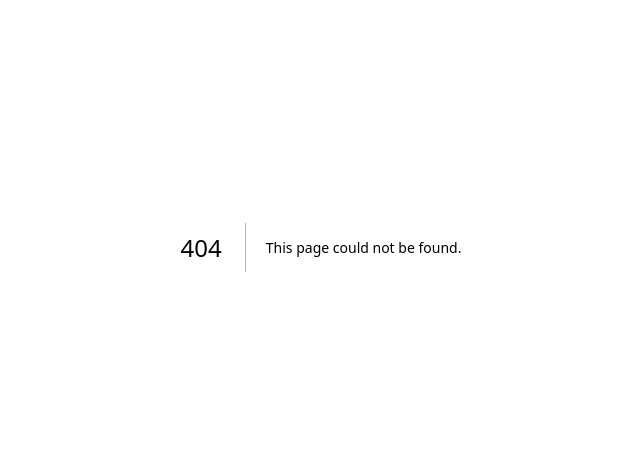
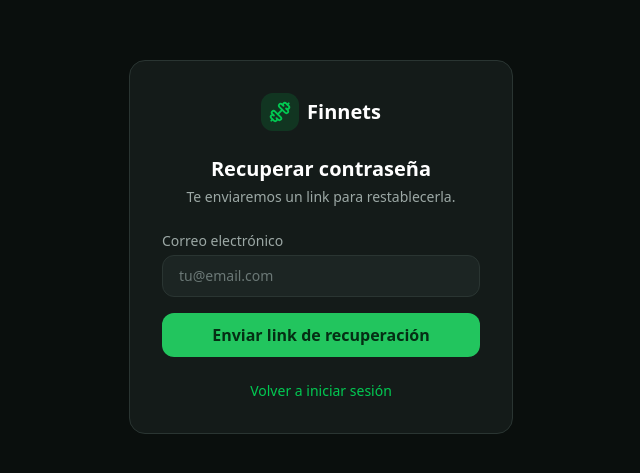
Before and after one commit to Cristianriosrivas/fitnnets, a Next.js app: page /forgot-password in a window 1280 px wide. Before the commit this address had no page. Shown: the part 153-626 px from the top of the page, without its empty margins (319-959 px from the left). Built offline with nearby package versions, Linux system fonts and the light colour scheme; no server answers.

Commit message:
Add files via upload

```diff
--- /dev/null
+++ b/src/app/forgot-password/page.tsx
@@ -0,0 +1,99 @@
+'use client'
+
+import { useState } from 'react'
+import { createClient } from '@/core/supabase/client'
+import { Dumbbell } from 'lucide-react'
+
+export default function ForgotPasswordPage() {
+  const supabase = createClient()
+  const [email, setEmail] = useState('')
+  const [loading, setLoading] = useState(false)
+  const [sent, setSent] = useState(false)
+  const [error, setError] = useState('')
+
+  const handleSubmit = async (e: React.FormEvent) => {
+    e.preventDefault()
+    setLoading(true)
+    setError('')
+
+    const { error: resetError } = await supabase.auth.resetPasswordForEmail(email, {
+      redirectTo: `${window.location.origin}/reset-password`,
+    })
+
+    if (resetError) {
+      setError(resetError.message)
+      setLoading(false)
+      return
+    }
+
+    setSent(true)
+    setLoading(false)
+  }
+
+  return (
+    <div className="min-h-screen flex items-center justify-center bg-[#0a0f0d] px-4">
+      <div className="w-full max-w-sm card-dark p-8">
+        <div className="flex items-center justify-center gap-2 mb-6">
+          <div className="bg-green-500/15 text-green-500 p-2 rounded-xl">
+            <Dumbbell size={22} />
+          </div>
+          <span className="font-bold text-xl text-white">Finnets</span>
+        </div>
+
+        {sent ? (
+          <div className="text-center">
+            <h1 className="text-lg font-bold text-white mb-2">Revisa tu correo 📩</h1>
+            <p className="text-sm text-[#9ca8a5]">
+              Te enviamos un link para restablecer tu contraseña a <strong className="text-white">{email}</strong>.
+            </p>
+          </div>
+        ) : (
+          <>
+            <h1 className="text-xl font-bold text-center mb-1 text-white">
+              Recuperar contraseña
+            </h1>
+            <p className="text-sm text-[#9ca8a5] text-center mb-6">
+              Te enviaremos un link para restablecerla.
+            </p>
+
+            <form onSubmit={handleSubmit} className="space-y-4">
+              <div>
+                <label className="block text-sm font-medium text-[#9ca8a5] mb-1">
+                  Correo electrónico
+                </label>
+                <input
+                  type="email"
+                  required
+                  value={email}
+                  onChange={(e) => setEmail(e.target.value)}
+                  className="input-dark w-full px-4 py-2.5 rounded-xl text-sm"
+                  placeholder="tu@email.com"
+                />
+              </div>
+
+              {error && (
+                <p className="text-red-400 text-sm bg-red-500/10 border border-red-500/20 p-2.5 rounded-lg">
+                  {error}
+                </p>
+              )}
+
+              <button
+                type="submit"
+                disabled={loading}
+                className="btn-primary w-full py-2.5 rounded-xl disabled:opacity-50"
+              >
+                {loading ? 'Enviando...' : 'Enviar link de recuperación'}
+              </button>
+            </form>
+          </>
+        )}
+
+        <p className="text-center text-sm text-[#6b7876] mt-6">
+          <a href="/login" className="text-green-500 font-medium hover:underline">
+            Volver a iniciar sesión
+          </a>
+        </p>
+      </div>
+    </div>
+  )
+}
```
